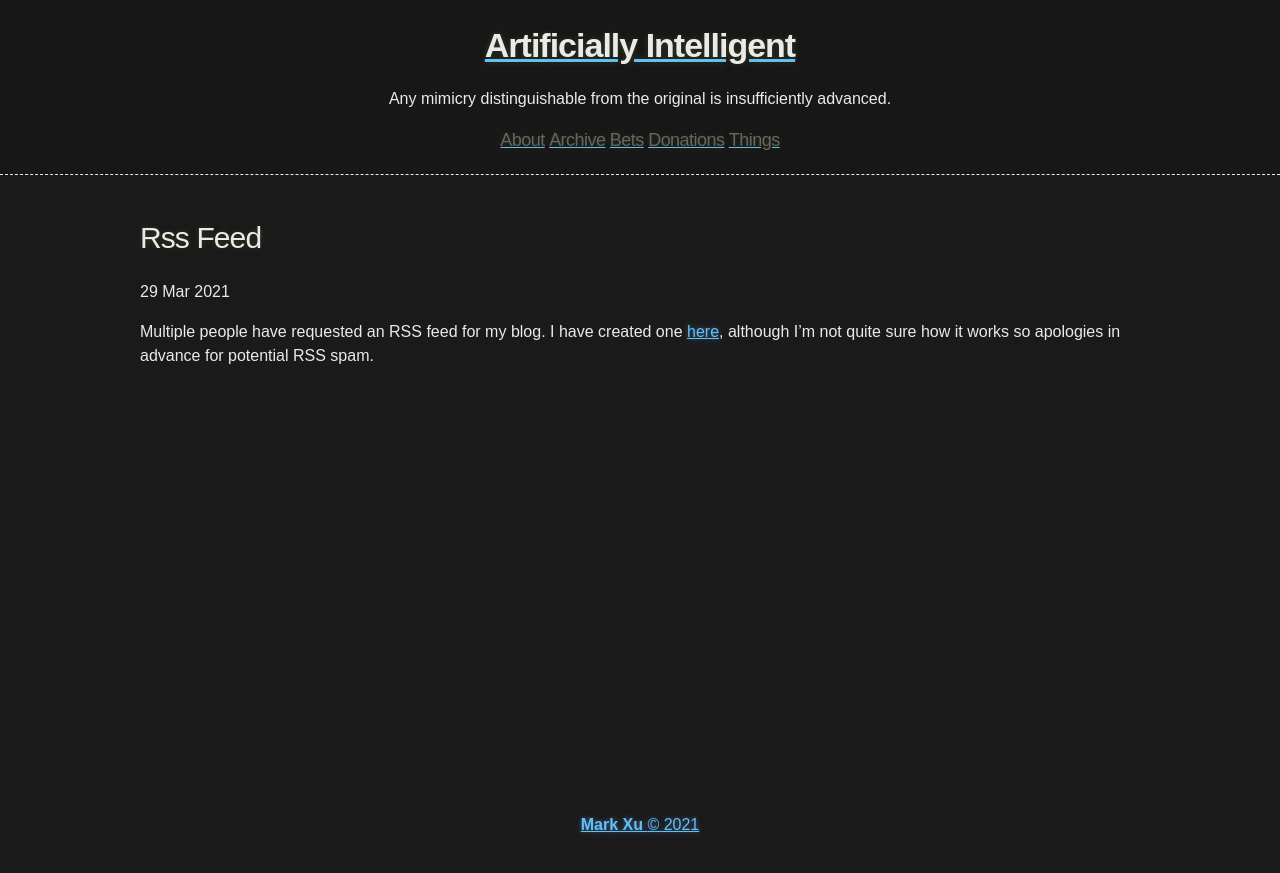
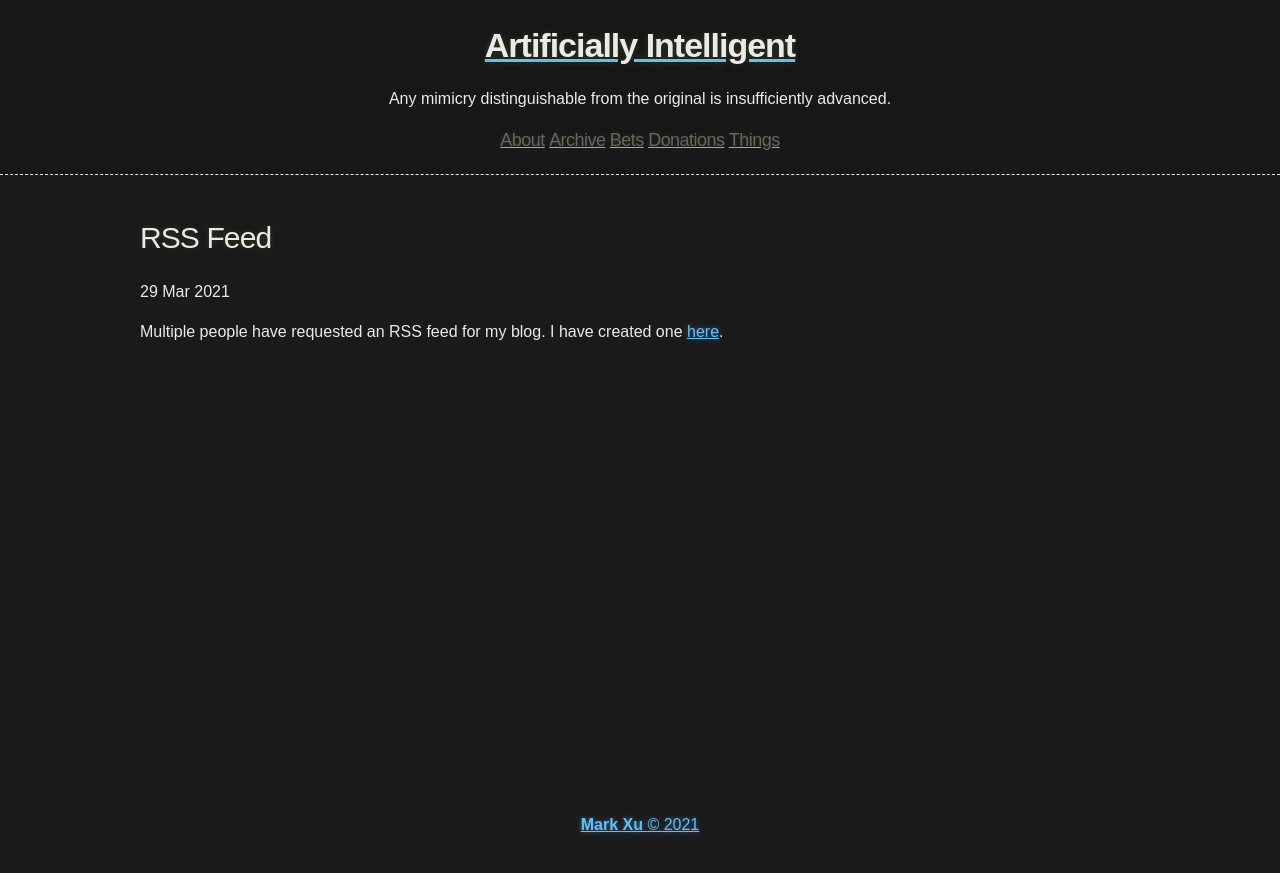
Before and after one commit to tocttou/hacker-blog, a Jekyll site: the page built from _posts/2021-3-29-Rss-Feed.md, in a window 1280 px wide. Shown: the top 873 px of the page. Built offline with Jekyll 4.4.1, drawn with Linux system fonts in a browser that asks for light colours.

Commit message:
Update 2021-3-29-Rss-Feed.md

```diff
--- a/_posts/2021-3-29-Rss-Feed.md
+++ b/_posts/2021-3-29-Rss-Feed.md
@@ -1 +1,5 @@
-Multiple people have requested an RSS feed for my blog. I have created one [here](https://markxu.com/atom.xml), although I'm not quite sure how it works so apologies in advance for potential RSS spam.
+---
+title: RSS Feed
+---
+
+Multiple people have requested an RSS feed for my blog. I have created one [here](https://markxu.com/atom.xml).
```
